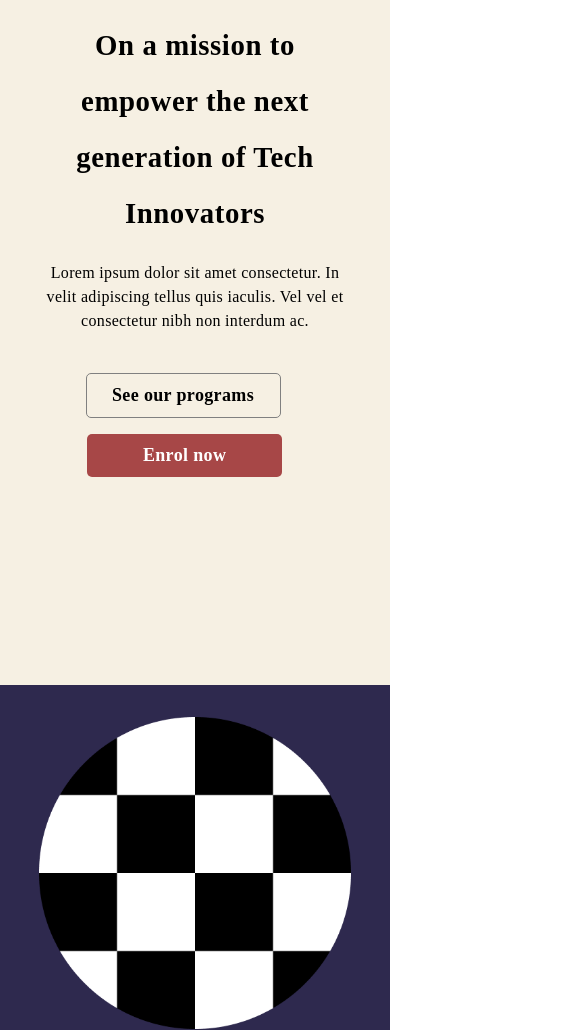
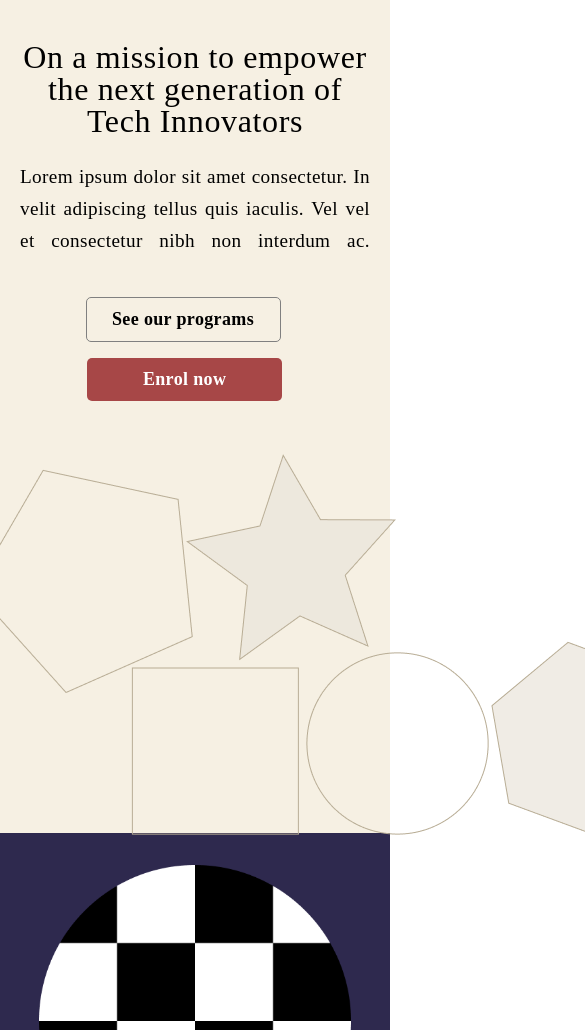
Before and after one commit to dedoyin21/New-codeverse-website, a plain HTML site: page index.html in a window 390 px wide. Shown: the part 69-1099 px from the top of the page, 585 px wide, since content can reach past the window. Drawn offline with Linux system fonts and the light colour scheme; files whose address does not match are found by name; a web font is replaced by a local one.

Commit message:
Initial summary

```diff
--- a/Css file/responsivess.css
+++ b/Css file/responsivess.css
@@ -4,10 +4,12 @@
         padding: 0 20px;
     }
 
-   /*  .shapes{
-        display: none;
+   .shape{
+    height: 50vh;
+    width: 30vw;
+    top: 30.7rem;
     }
- */
+
     .f-lists{
         display: none;
     }
@@ -20,21 +22,30 @@
         display: none;
     }
 
-    .mission{
+    .mission h1, .mission p{
         width: 100%;
     }
 
-    .mission h1, .mission p{
-        width: 80vw;
+    .mission>p{
+        display: inline-block;
+        line-height: 2rem;
+        font-size: 1.2rem;
+        font-weight: 400;
+        text-align: justify;
+        text-align-last: justify;
+        padding-top: 1.5rem;
     }
 
-    .mission h1{
-        font-size: 1.8rem;
+    .mission>h1{
+        line-height: 2rem;
+        font-size: 2rem;
+        font-weight: 400;
     }
 
     .btn-2{
         display: block;
         text-align: center;
+        padding-bottom: 27rem;
     }
 
     .btn-t, .myBtn{
--- a/Css file/style.css
+++ b/Css file/style.css
@@ -16,6 +16,17 @@ header, aside{
     background-color: #F6F0E3;
 }
 
+.shape {
+    position: absolute;
+    bottom: 0;
+    left: 0;
+    right: 0;
+    top: 20rem;
+    z-index: 1.5;
+    height: 50vh;
+    width: 50vw;
+    background-size: cover;
+}
 
 
 @font-face {
@@ -87,21 +98,19 @@ h3, .s-lists{
 /*First section styling */
 .mission>h1{
     font-family: "Cabinet Grotesk Variable";
-    font-size: 3rem;
+    font-size: 4rem;
     font-weight: 700;
-    line-height: 3.5rem;
+    line-height: 4.5rem;
     letter-spacing: 0.02em;
     text-align: center;
     padding-top: 20px;
-    margin: 0 auto;
-    width: 40vw;
 }
 
 .mission p{
     text-align: center;
     padding-top: 20px;
     margin: 0 auto;
-    width: 50vw;
+    width: 40vw;
     font-family: "IBM_Plex_Sans/IBMPlexSans-Regular.ttf";
     font-size: 1rem;
     font-weight: 400;
@@ -109,19 +118,19 @@ h3, .s-lists{
     letter-spacing: 0.02em;
 }
 
+.mission{
+    padding-top: 1.5rem;
+}
+
 /* General styling for button in first section */
 .btn-2{
     display: flex;
     margin: 30px auto;
     justify-content: center;
-    padding: 1.5rem 0 13rem 0;
+    padding: 1.5rem 0 21rem 0;
     margin: 0;
 }
 
-.btn-2:hover {
-    transition: opacity 0.3s;
-    opacity: 0.5;
-  }
 
 /*First Button */
 .btn-t{
--- a/index.html
+++ b/index.html
@@ -21,10 +21,12 @@
                 <div class="d-fl">
                     <div class="logo"><img src="./images/logo.png" alt="Logo"></div>
                     <ul class="f-lists">
-                        <li>Programs<i class="fa-solid fa-greater-than fa-rotate-90"></i></li>
+                        <li>Programs <i class='fas fa-caret-down'></i></li>
                         <ul class="s-lists">
-                            <li>Write the other ones here</li>
-                            <li>Write the other ones here</li>
+                            <li>Software Engineering</li>
+                            <li>Product Design</li>
+                            <li>Data Analysis</li>
+                            <li>Web Development</li>
                         </ul>
                         <li>Company</li>
                         <li>Sponsorship</li>
@@ -36,16 +38,19 @@
         </nav>
     </header>
 
+<!--First section that has mission-->
     <aside>
-<!--First section that has mission-->
         <section class="section1">
             <div class="container">
                 <div class="mission">
                     <h1>On a mission to empower the next generation of Tech Innovators</h1>
-                    <p>Lorem ipsum dolor sit amet consectetur. In velit adipiscing tellus quis iaculis. Vel vel et consectetur nibh non interdum ac.</p>
+                    <p>Lorem ipsum dolor sit amet consectetur.
+                         In velit adipiscing tellus quis iaculis.
+                         Vel vel et consectetur nibh non interdum ac.</p>
                     <div class="btn-2">
                         <a href="#" class="btn"><button class="btn-t btn-n">See our programs</button></a>
                         <a href="#" class="btn"><button class="myBtn btn-n">Enrol now</button></a>
+                        <div class="shape"><img src="./images/New shapes.png"></div>
                     </div>
                 </div>
             </div>
```
Also changed, not shown: images/New shapes.png (added), images/second shape.png (added).
